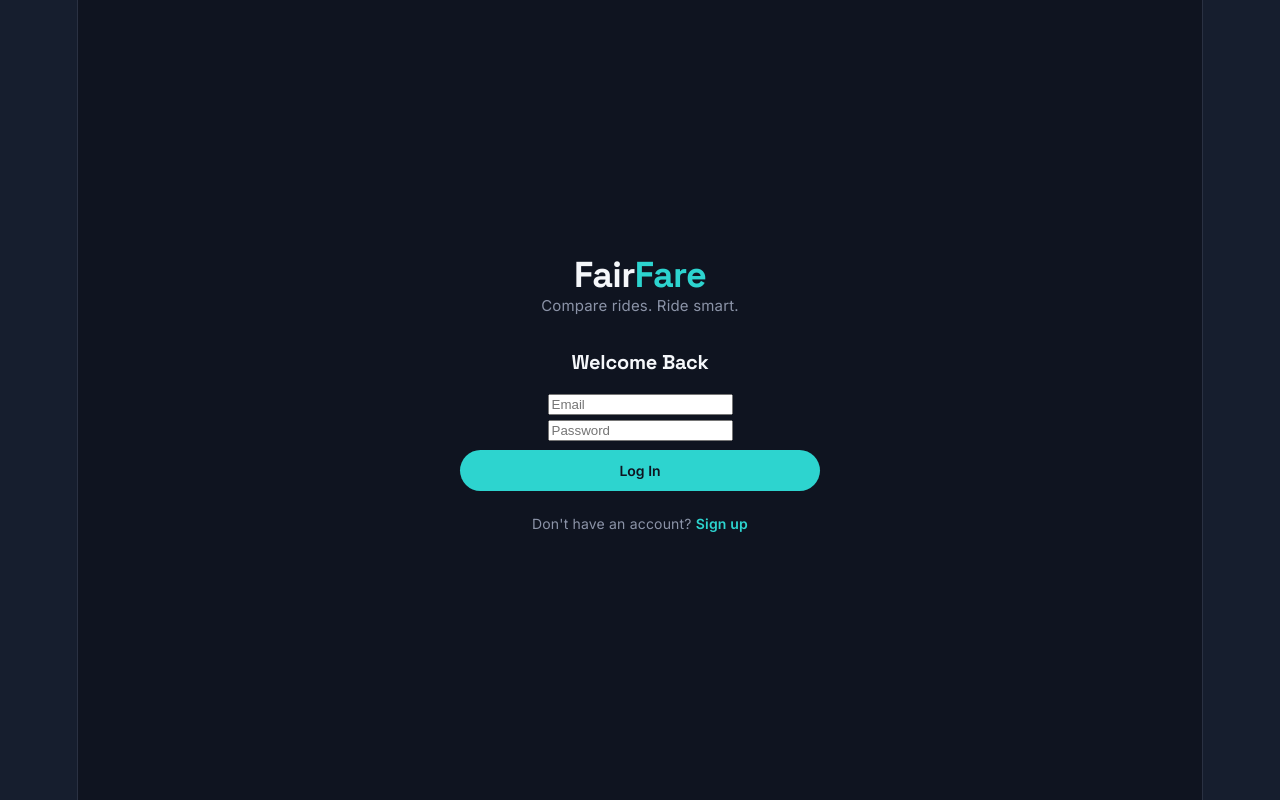
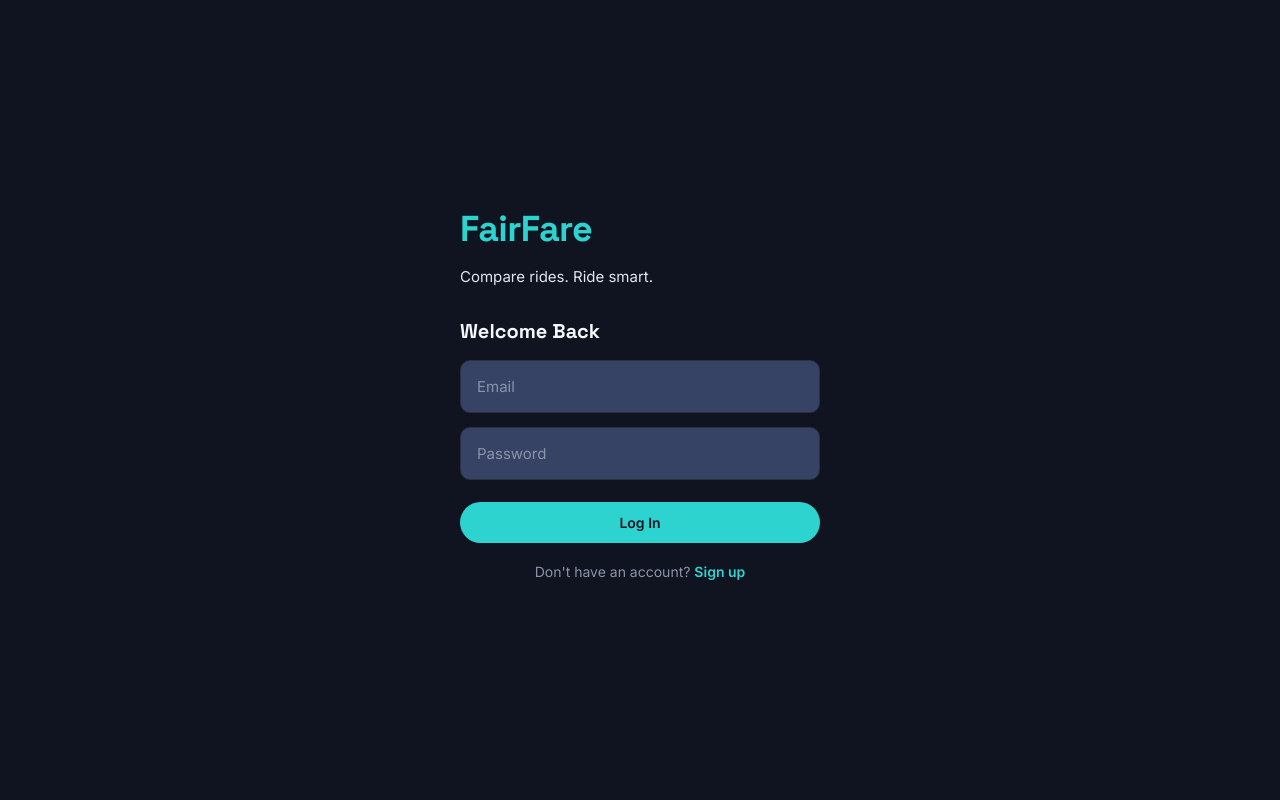
Before and after one commit to Navajyoth03/Fair_Fare, a React (Vite) app in the folder frontend/: page / in a window 1280 px wide. Built offline with nearby package versions, Linux system fonts and the light colour scheme.

Commit message:
CSS styling

```diff
--- a/frontend/src/App.css
+++ b/frontend/src/App.css
@@ -1,8 +1,8 @@
 :root {
   --bg: #161e2e;
   --card: #374365;
-  --ink: #4ADE80;
-  --hink : #2DD4CF;
+  --ink: #f8faf9;
+  --hink : #080808;
   --ink-soft: #8B93A7;
   --accent: #2DD4CF;
   --teal: #4ADE80;
@@ -53,25 +53,31 @@ h3 {
   margin: 16px 0 8px 0;
 }
 
-input[type="text"] {
+input[type="text"],
+input[type="email"],
+input[type="password"] {
   font-family: 'Inter', sans-serif;
-  font-size: 14px;
-  padding: 12px 14px;
+  font-size: 15px;
+  padding: 16px 16px;
   border: 1.5px solid var(--border);
   border-radius: 10px;
   width: 100%;
-  margin-bottom: 10px;
+  margin-bottom: 14px;
   background: var(--card);
   color: var(--ink);
   outline: none;
   transition: border-color 0.15s ease;
 }
 
-input[type="text"]::placeholder {
+input[type="text"]::placeholder,
+input[type="email"]::placeholder,
+input[type="password"]::placeholder {
   color: var(--ink-soft);
 }
 
-input[type="text"]:focus {
+input[type="text"]:focus,
+input[type="email"]:focus,
+input[type="password"]:focus {
   border-color: var(--accent);
 }
 
@@ -114,12 +120,12 @@ button:disabled {
 }
 
 .tag-cheapest {
-  color: var(--accent);
+  color: var(--ink);
   font-weight: 600;
 }
 
 .tag-fastest {
-  color: var(--accent);
+  color: var(--ink);
   font-weight: 600;
 }
 
--- a/frontend/src/App.jsx
+++ b/frontend/src/App.jsx
@@ -100,7 +100,7 @@ function App() {
         'Content-Type': 'application/json',
         'Authorization': `Bearer ${token}`
       },
-      body: JSON.stringify({ pickup, drop, mode: selectedMode })
+      body: JSON.stringify({ pickup, drop, mode: selectedMode, log_history: false })
     })
 
     if (response.status === 401) {
@@ -137,7 +137,7 @@ function App() {
     }
     setFareCache({})
     setRouteGeometry(null)
-    performSearch(mode)
+    performSearch(mode,true)
   }
 
   const handleAskAi = async () => {
@@ -210,7 +210,23 @@ function App() {
 
   return (
     <div className="App" style={{ position: 'relative', overflow: 'hidden' }}>
-      <div style={{ display: 'flex', justifyContent: 'space-between', alignItems: 'center' }}>
+      <div style={{
+        display: 'flex',
+        justifyContent: 'space-between',
+        alignItems: 'center',
+        background: '#26BDB8',
+        border: '1px solid #2A3142',
+        borderTopLeftRadius: '0',
+        borderTopRightRadius: '0',
+        borderBottomLeftRadius: '20px',
+        borderBottomRightRadius: '20px',
+        padding: '16px 32px',
+        marginLeft: '-32px',
+        marginRight: '-32px',
+        marginTop: '-24px',
+        marginBottom: '24px',
+        width: 'calc(100% + 64px)'
+      }}>
         <h1>FairFare</h1>
         <div
           onClick={() => setShowSidebar(!showSidebar)}
@@ -229,7 +245,7 @@ function App() {
           />
         </div>
       </div>
-      <div style={{ display: 'flex', justifyContent: 'space-between', alignItems: 'center', marginBottom: '24px' }}></div>
+      <div style={{ display: 'flex', justifyContent: 'space-between', alignItems: 'center', marginBottom: '20px' }}></div>
 
       {/* Sidebar - RIGHT side */}
       <div style={{
@@ -284,7 +300,8 @@ function App() {
           onClick={() => setShowLogoutConfirm(true)}
           style={{
             padding: '10px 0', cursor: 'pointer', position: 'absolute',
-            bottom: '20px', left: '20px', right: '20px', borderTop: '1px solid #2A3B5C'
+            bottom: '20px', left: '20px', right: '20px', borderTop: '1px solid #2A3B5C',
+            color: '#F87171'
           }}
         >
           Logout
@@ -305,7 +322,7 @@ function App() {
           display: 'flex', alignItems: 'center', justifyContent: 'center'
         }}>
           <div style={{ background: 'white', padding: '24px', borderRadius: '10px', maxWidth: '300px', textAlign: 'center' }}>
-            <p>Are you sure you want to log out?</p>
+            <p style={{ color: '#080808' }}>Are you sure you want to log out?</p>
             <div style={{ display: 'flex', gap: '10px', marginTop: '16px' }}>
               <button onClick={performLogout} style={{ flex: 1 }}>Confirm</button>
               <button onClick={() => setShowLogoutConfirm(false)} style={{ flex: 1 }}>Cancel</button>
@@ -319,7 +336,7 @@ function App() {
           <div style={{flex: '0 0 0.0001%', display: 'flex'}} >
           </div>
           {/* LEFT - 40% - pickup/drop + mode grid, all centered */}
-          <div style={{ flex: '0 0 30%', display: 'flex', flexDirection: 'column', alignItems: 'center' }}>
+          <div style={{ flex: '0 0 32%', display: 'flex', flexDirection: 'column', alignItems: 'center' }}>
             <div style={{ display: 'flex', gap: '10px', width: '100%', maxWidth: '340px', marginBottom: '16px' }}>
               <div style={{ flex: 1 }}>
                 <input
@@ -422,7 +439,7 @@ function App() {
           </div>
 
           {/* MIDDLE - 30% - search button + results, all centered */}
-          <div style={{ flex: '0 0 26%', display: 'flex', flexDirection: 'column', alignItems: 'center' }}>
+          <div style={{ flex: '0 0 30%', display: 'flex', flexDirection: 'column', alignItems: 'center' }}>
             <button onClick={handleSearch} style={{ width: '100%', maxWidth: '260px', marginBottom: '16px' }}>
               Search Fares
             </button>
@@ -463,7 +480,7 @@ function App() {
           </div>
 
           {/* RIGHT - 30% - map placeholder */}
-          <div style={{ flex: '0 0 38%' }}>
+          <div style={{ flex: '0 0 30%' }}>
           <div style={{ flex: '0 0 30%', height: '400px',maxWidth: '97%',alignContent:'center', overflow: 'hidden' }}>
             <Map token={token} routeGeometry={routeGeometry} />
           </div>
@@ -473,7 +490,7 @@ function App() {
 
       {currentView === 'history' && (
         <div>
-          <h2>Search History</h2>
+          <h2 style={{ fontSize: '32px' }}>Search History</h2>
           {loadingHistory && <p>Loading...</p>}
           {!loadingHistory && searchHistory.length === 0 && <p>No searches yet.</p>}
           {!loadingHistory && searchHistory.map((item, i) => (
--- a/frontend/src/Auth.jsx
+++ b/frontend/src/Auth.jsx
@@ -57,9 +57,9 @@ function Auth({ onLoginSuccess }) {
           color: '#F5F7FA',
           marginBottom: '4px'
         }}>
-          Fair<span style={{ color: '#2DD4CF' }}>Fare</span>
+          <span style={{ color: '#2DD4CF' }}>FairFare</span>
         </h1>
-        <p style={{ color: '#8B93A7', marginBottom: '32px', fontSize: '15px' }}>
+        <p style={{ color: '#e1e5ef', marginBottom: '32px', fontSize: '15px' }}>
           Compare rides. Ride smart.
         </p>
 
--- a/frontend/src/index.css
+++ b/frontend/src/index.css
@@ -1,53 +1,5 @@
-:root {
-  --text: #6b6375;
-  --text-h: #08060d;
-  --bg: #fff;
-  --border: #e5e4e7;
-  --code-bg: #f4f3ec;
-  --accent: #aa3bff;
-  --accent-bg: rgba(170, 59, 255, 0.1);
-  --accent-border: rgba(170, 59, 255, 0.5);
-  --social-bg: rgba(244, 243, 236, 0.5);
-  --shadow:
-    rgba(0, 0, 0, 0.1) 0 10px 15px -3px, rgba(0, 0, 0, 0.05) 0 4px 6px -2px;
-
-  --sans: system-ui, 'Segoe UI', Roboto, sans-serif;
-  --heading: system-ui, 'Segoe UI', Roboto, sans-serif;
-  --mono: ui-monospace, Consolas, monospace;
-
-  font: 18px/145% var(--sans);
-  letter-spacing: 0.18px;
-  color-scheme: light dark;
-  color: var(--text);
-  background: var(--bg);
-  font-synthesis: none;
-  text-rendering: optimizeLegibility;
-  -webkit-font-smoothing: antialiased;
-  -moz-osx-font-smoothing: grayscale;
-
-  @media (max-width: 1024px) {
-    font-size: 16px;
-  }
-}
-
-@media (prefers-color-scheme: dark) {
-  :root {
-    --text: #9ca3af;
-    --text-h: #f3f4f6;
-    --bg: #16171d;
-    --border: #2e303a;
-    --code-bg: #1f2028;
-    --accent: #c084fc;
-    --accent-bg: rgba(192, 132, 252, 0.15);
-    --accent-border: rgba(192, 132, 252, 0.5);
-    --social-bg: rgba(47, 48, 58, 0.5);
-    --shadow:
-      rgba(0, 0, 0, 0.4) 0 10px 15px -3px, rgba(0, 0, 0, 0.25) 0 4px 6px -2px;
-  }
-
-  #social .button-icon {
-    filter: invert(1) brightness(2);
-  }
+* {
+  box-sizing: border-box;
 }
 
 body {
@@ -55,57 +7,7 @@ body {
 }
 
 #root {
-  width: 1126px;
-  max-width: 100%;
-  margin: 0 auto;
-  text-align: center;
-  border-inline: 1px solid var(--border);
-  min-height: 100svh;
-  display: flex;
-  flex-direction: column;
-  box-sizing: border-box;
+  width: 100%;
+  margin: 0;
+  padding: 0;
 }
-
-h1,
-h2 {
-  font-family: var(--heading);
-  font-weight: 500;
-  color: var(--text-h);
-}
-
-h1 {
-  font-size: 56px;
-  letter-spacing: -1.68px;
-  margin: 32px 0;
-  @media (max-width: 1024px) {
-    font-size: 36px;
-    margin: 20px 0;
-  }
-}
-h2 {
-  font-size: 24px;
-  line-height: 118%;
-  letter-spacing: -0.24px;
-  margin: 0 0 8px;
-  @media (max-width: 1024px) {
-    font-size: 20px;
-  }
-}
-p {
-  margin: 0;
-}
-
-code,
-.counter {
-  font-family: var(--mono);
-  display: inline-flex;
-  border-radius: 4px;
-  color: var(--text-h);
-}
-
-code {
-  font-size: 15px;
-  line-height: 135%;
-  padding: 4px 8px;
-  background: var(--code-bg);
-}
```
Also changed, not shown: 1 other file (tests, documents, lock files or other folders).
